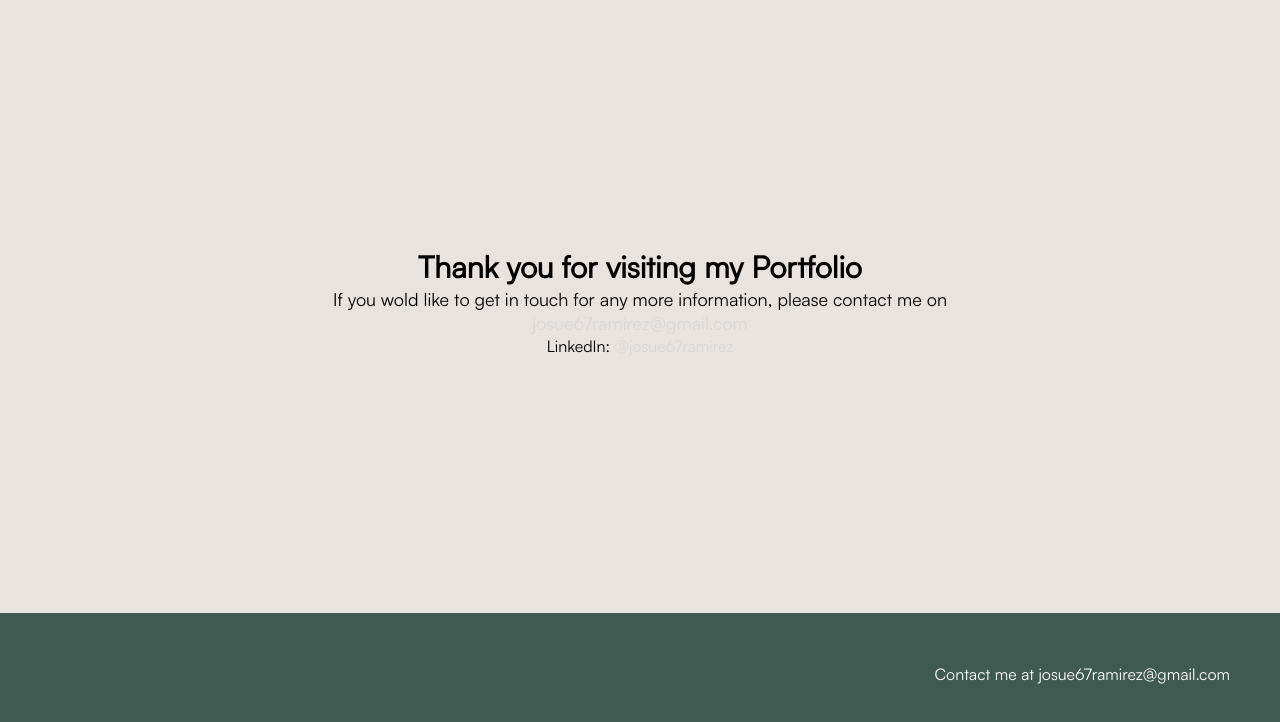
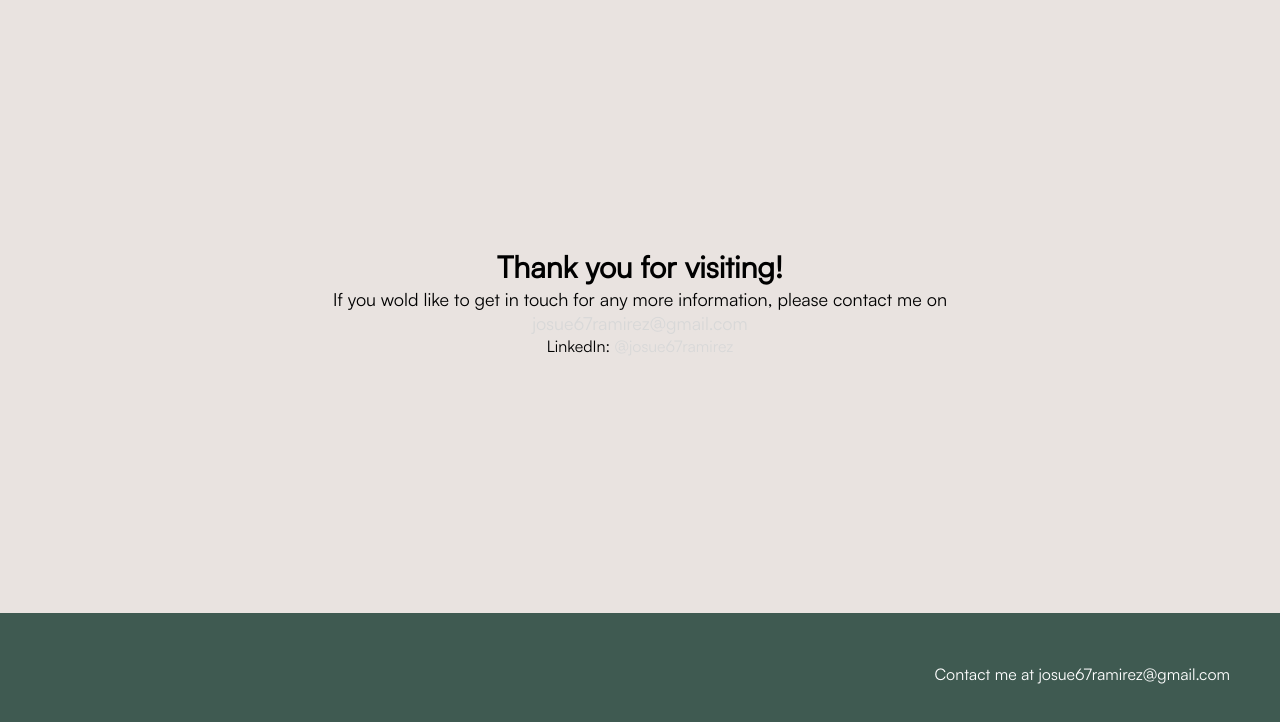
Before and after one commit to josueramirez1/my-portfolio, a website built with Parcel: page src/pages/contact.html in a window 1280 px wide. Shown: the part 68-790 px from the top of the page. Built offline with nearby package versions, Linux system fonts and the light colour scheme.

Commit message:
changing header on contact page

```diff
--- a/src/pages/contact.html
+++ b/src/pages/contact.html
@@ -36,7 +36,7 @@
       </div>
     </nav>
     <section class="contact-section">
-      <h3>Thank you for visiting my Portfolio</h3>
+      <h3>Thank you for visiting!</h3>
       <p>
         If you wold like to get in touch for any more information, please
         contact me on
```
